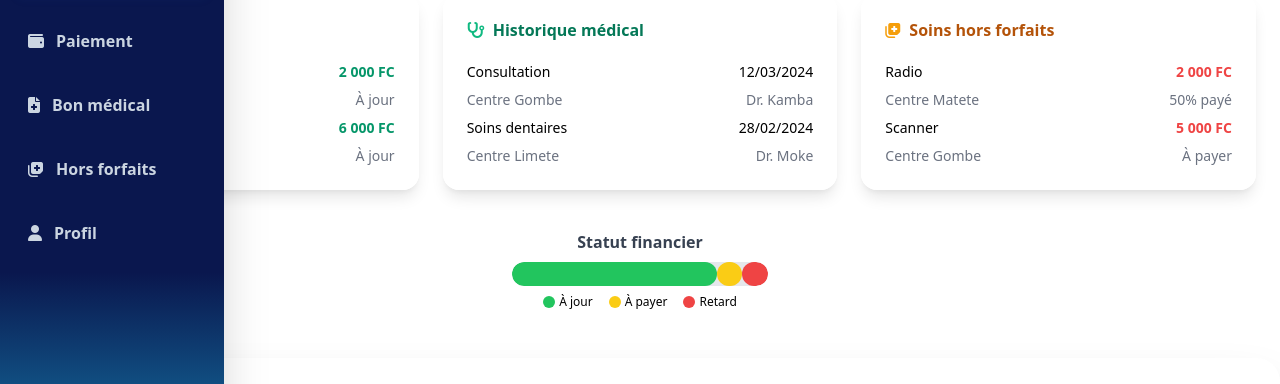
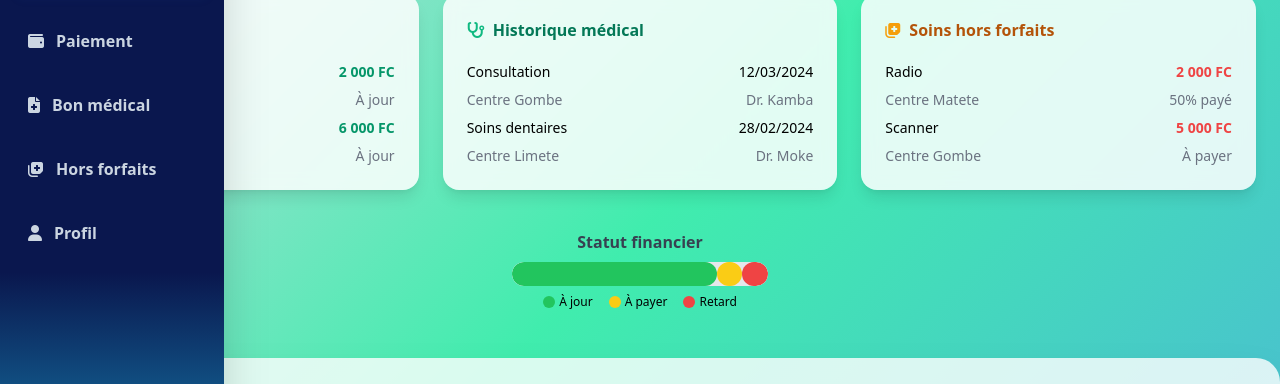
Before and after one commit to Nisan-Galilee-Kazadi/mopilasantedeploye, a plain HTML site: page dashboard.html in a window 1280 px wide. Shown: the part 207-591 px from the top of the page. Drawn offline with nearby package versions, Linux system fonts and the light colour scheme.

Commit message:
deployeteeses

```diff
--- a/dashboard.html
+++ b/dashboard.html
@@ -20,7 +20,7 @@
           135deg,
           rgba(0, 32, 96, 0.173),
           rgba(14, 232, 152, 0.791),
-          rgba(0, 149, 199, 0.7) s
+          rgba(0, 149, 199, 0.7)
         );
       }
       .glass {
```
